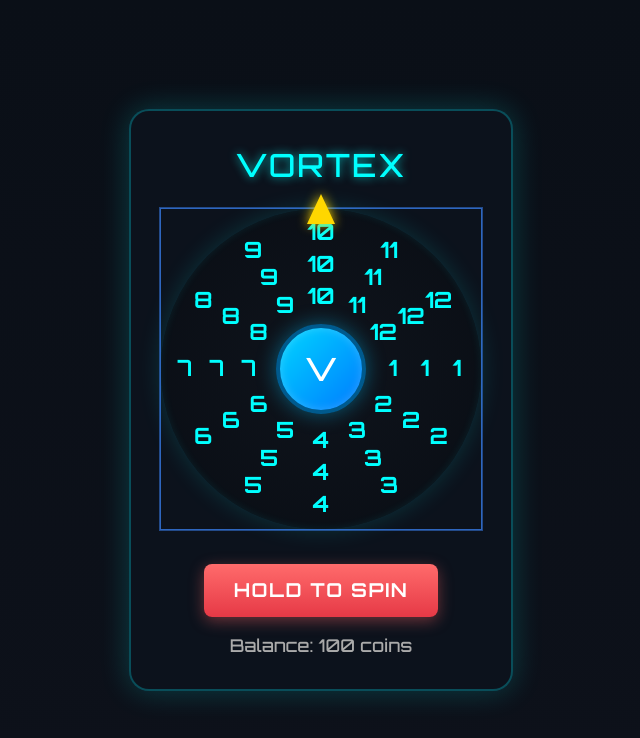
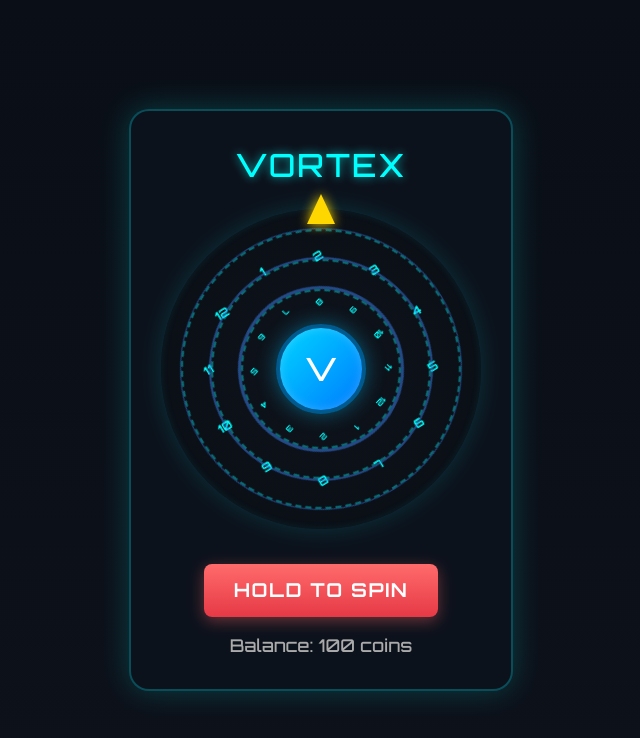
Before and after one commit to saywowtech/vortex-demo, a React (Create React App) app: page / in a window 1280 px wide. Shown: the top 738 px of the page, without its empty margins (319-959 px from the left). Built offline with nearby package versions, Linux system fonts and the light colour scheme.

Commit message:
Update App.js

```diff
--- a/src/App.js
+++ b/src/App.js
@@ -1,7 +1,7 @@
 import React, { useState } from 'react';
 import './Wheel.css';
 
-const segments = Array.from({ length: 12 }, (_, i) => i + 1); // [1...12]
+const segments = Array.from({ length: 12 }, (_, i) => i + 1);
 
 const App = () => {
   const [spinning, setSpinning] = useState(false);
@@ -10,55 +10,40 @@ const App = () => {
 
   const handleSpin = () => {
     if (spinning || balance < 10) return;
+
     setSpinning(true);
-    setBalance((prev) => prev - 10);
+    setBalance(prev => prev - 10);
     setResult('');
 
     setTimeout(() => {
-      const reward = Math.floor(Math.random() * 50) + 10;
+      const reward = Math.floor(Math.random() * 40) + 10;
       setResult(`You won ${reward} coins!`);
-      setBalance((prev) => prev + reward);
+      setBalance(prev => prev + reward);
       setSpinning(false);
     }, 4000);
   };
 
-  const renderRing = (radius, duration, className) => (
-    <svg
-      className={`ring-svg ${className}`}
-      viewBox="0 0 200 200"
-      style={{
-        animationDuration: duration,
-        position: 'absolute',
-        top: '50%',
-        left: '50%',
-        transform: 'translate(-50%, -50%) rotate(0deg)',
-        width: '100%',
-        height: '100%',
-        pointerEvents: 'none',
-      }}
-    >
-      {segments.map((num, i) => {
-        const angle = (360 / segments.length) * i;
-        const rad = (angle * Math.PI) / 180;
-        const x = 100 + radius * Math.cos(rad);
-        const y = 100 + radius * Math.sin(rad);
+  const renderLabels = (radius, fontSize, offset = 0) => {
+    return segments.map((num, i) => {
+      const angle = ((360 / segments.length) * i - 90 + offset) * (Math.PI / 180);
+      const x = 160 + radius * Math.cos(angle);
+      const y = 160 + radius * Math.sin(angle);
       return (
         <text
-            key={i}
+          key={`${radius}-${num}`}
           x={x}
           y={y}
+          fill="#00ffff"
           textAnchor="middle"
           dominantBaseline="middle"
-            fill="#00ffff"
-            fontSize="14"
+          fontSize={fontSize}
           fontWeight="bold"
         >
           {num}
         </text>
       );
-      })}
-    </svg>
-  );
+    });
+  };
 
   return (
     <div className="vortex-container">
@@ -66,10 +51,17 @@ const App = () => {
 
       <div className="wheel-wrapper">
         <div className="pointer"></div>
+
         <div className="wheel">
-          {renderRing(85, '6s', 'ring-1')}
-          {renderRing(65, '4s', 'ring-2')}
-          {renderRing(45, '3s', 'ring-3')}
+          <svg className="ring ring-1" viewBox="0 0 320 320">
+            {renderLabels(130, 14)}
+          </svg>
+          <svg className="ring ring-2" viewBox="0 0 320 320">
+            {renderLabels(100, 12, 15)}
+          </svg>
+          <svg className="ring ring-3" viewBox="0 0 320 320">
+            {renderLabels(70, 11, 30)}
+          </svg>
           <div className="center-button">V</div>
         </div>
       </div>
```
Lines whose indentation alone changed are shown as unchanged.
